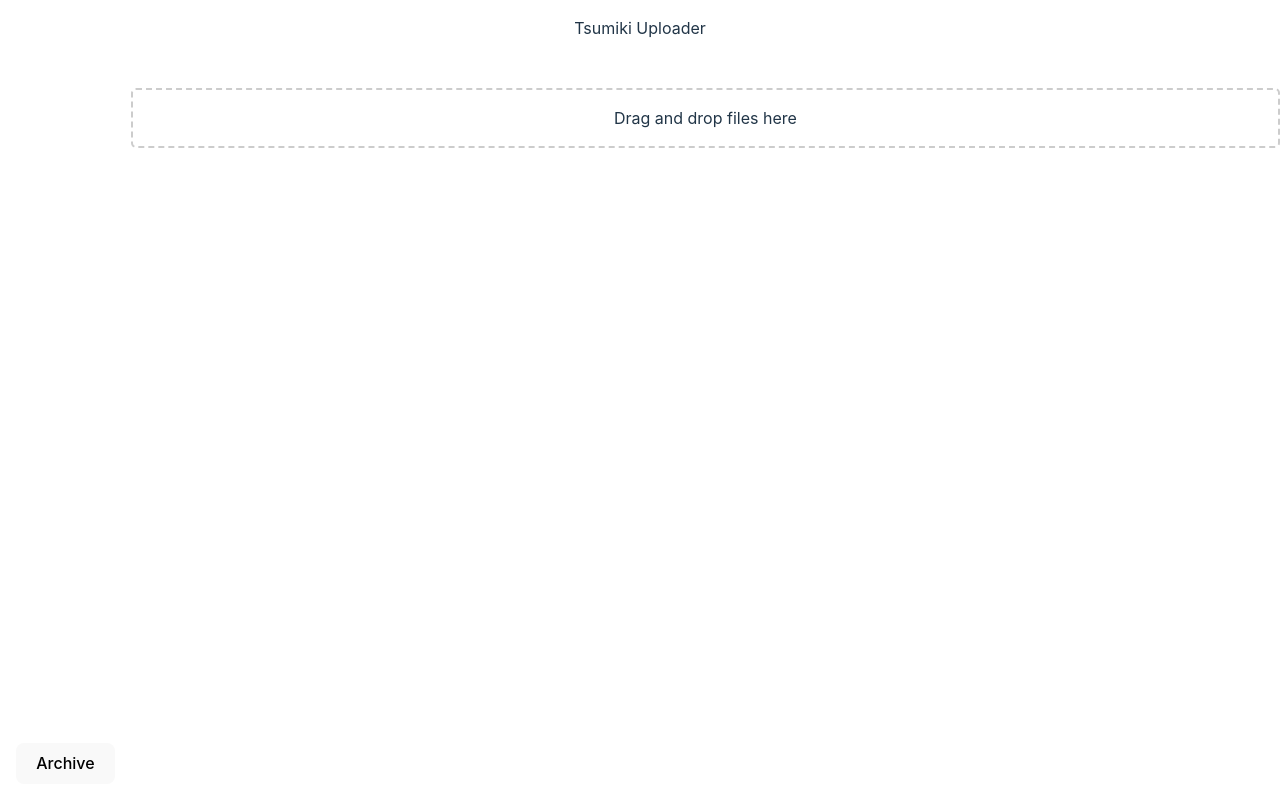
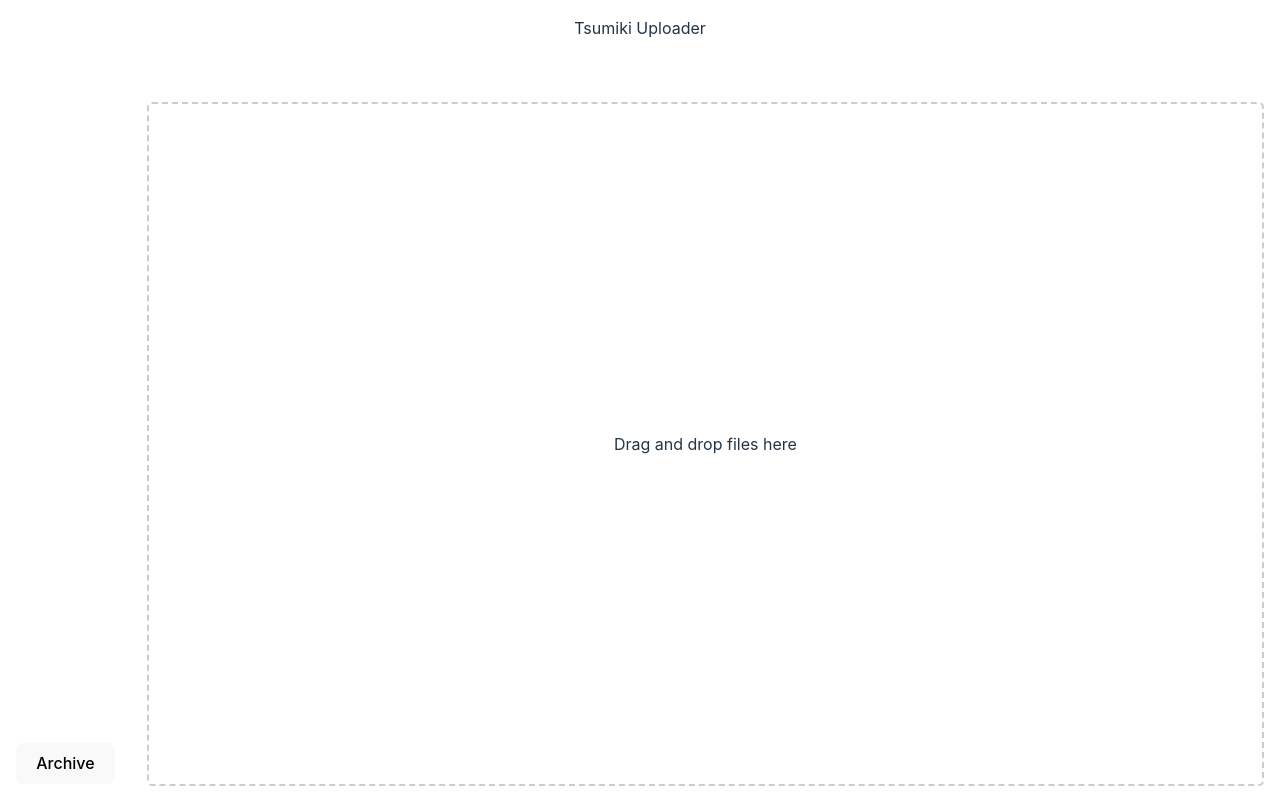
Before and after one commit to ksilverwall/tsumiki-uploader, a React (Vite) app: page / in a window 1280 px wide. Built offline with nearby package versions, Linux system fonts and the light colour scheme.

Commit message:
add append button to gallary view

```diff
--- a/src/App.css
+++ b/src/App.css
@@ -24,11 +24,14 @@
 
 .main-section {
   flex: 1;
+  display: flex;
 }
 
 .gallery-view {
   display: flex;
   flex-direction: column;
+  flex: 1;
+  margin: 1rem;
 }
 
 .image-list {
--- a/src/App.tsx
+++ b/src/App.tsx
@@ -49,7 +49,7 @@ function App() {
       {[
         ...new Set(
           status.items
-            .map((item) => item.archiveiId)
+            .map((item) => item.archiveId)
             .filter((v) => v !== undefined)
         ),
       ]
@@ -60,22 +60,33 @@ function App() {
     </div>
   );
 
+  const renderItems = status.items.filter(
+    (item) => item.archiveId === groupView
+  );
+
+  const loaderPanel = (
+    <FileLoader onLoaded={(files) => dispatch({ type: "LOAD", files })} />
+  );
+
+  const imagePanels = renderItems.map((item, idx) => (
+    <div key={idx} onClick={() => onSelect(item.id)}>
+      <ImagePreview file={item.file} marked={item.marked} />
+    </div>
+  ));
+
   const galleryView = (
     <div className="gallery-view">
       <p>{groupView}</p>
       <div className="image-list">
         {status.items.length > 0 ? (
           <>
-            {status.items
-              .filter((item) => item.archiveiId === groupView)
-              .map((item, idx) => (
-                <div key={idx} onClick={() => onSelect(item.id)}>
-                  <ImagePreview file={item.file} marked={item.marked} />
-                </div>
-              ))}
+            <div>{loaderPanel}</div>
+            {imagePanels.map((p) => (
+              <div>{p}</div>
+            ))}
           </>
         ) : (
-          <FileLoader onLoaded={(files) => dispatch({ type: "LOAD", files })} />
+          loaderPanel
         )}
       </div>
     </div>
--- a/src/models.d.ts
+++ b/src/models.d.ts
@@ -2,7 +2,7 @@ type Item = {
   id: number;
   file: File;
   marked: boolean;
-  archiveiId?: number;
+  archiveId?: number;
 };
 
 type Status = {
--- a/src/reducer.tsx
+++ b/src/reducer.tsx
@@ -41,7 +41,7 @@ const StatusReducer = (state: Status, action: Action): Status => {
             ? {
                 ...s,
                 marked: false,
-                archiveiId: state.nextArchiveId,
+                archiveId: state.nextArchiveId,
               }
             : s
         ),
```
